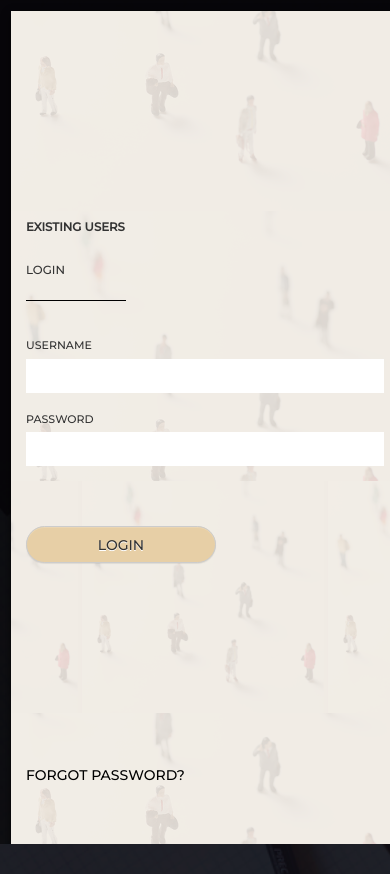
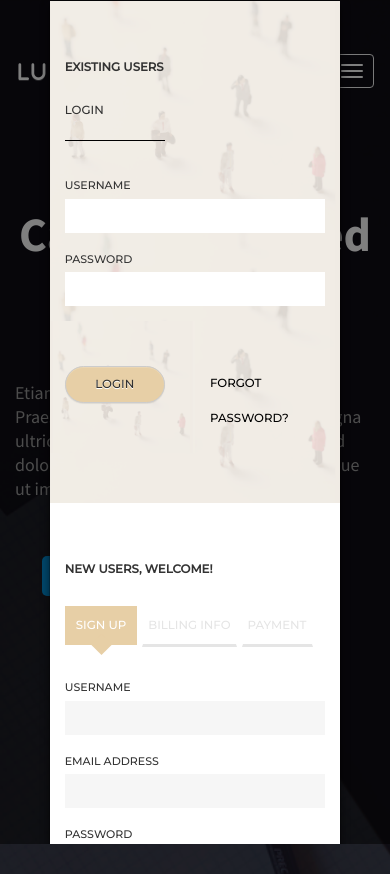
Before and after one commit to InnaShtepa95/LUCID_1, a plain HTML site: page index.html in a window 390 px wide. Both pictures are taken after a click on the link "DOWNLOAD NOW". Drawn offline with nearby package versions, Linux system fonts and the light colour scheme.

Commit message:
add tablet vers

```diff
--- a/css/style_preproc.scss
+++ b/css/style_preproc.scss
@@ -296,10 +296,24 @@ a:focus {
 /************************************/
 
 #myModal {
+  padding-left: 0;
+
   .modal-dialog {
     width: 100%;
 
     max-width: 1170px;
+    @include max-screen(1199px) {
+      max-width: 970px;
+    }
+    @include max-screen(992px) {
+      max-width: 750px;
+    }
+    @include max-screen(767px) {
+      max-width: 500px;
+      width: 75%;
+      margin: auto;
+    }
+
   }
   .modal-content {
     .modal-body {
@@ -309,12 +323,18 @@ a:focus {
         .row {
 
           .col-sm-6 {
+            @include max-screen(768px) {
+              padding-top: 50px;
+            }
             padding-top: 200px;
             &:first-of-type {
               background-image: url("../images/backg_people.png");
               background-size: contain;
               background-position: bottom;
               background-color: #eeeae3;
+              @include max-screen(768px) {
+                padding-bottom: 50px;
+              }
               padding-bottom: 150px;
               .left_modal {
                 max-width: 450px;
@@ -362,6 +382,10 @@ a:focus {
                 .col-sm-6 {
                   padding-top: 45px;
                   button {
+                    @include max-screen(992px) {
+                      width: 100px;
+                    }
+                    font-size: 11.76px;
                     text-transform: uppercase;
                     background: #e7cfa6;
                     border-radius: 20px;
@@ -369,9 +393,11 @@ a:focus {
                     width: 190px;
                   }
                   a {
+
                     padding-top: 15px;
                     line-height: 35px;
                     color: black;
+                    font-size: 11.76px;
                   }
                 }
               }
@@ -486,6 +512,11 @@ a:focus {
 }
 
 .nav-tabs > li > a {
+  @include max-screen(466px) {
+    padding-left: 5px;
+    padding-right: 5px;
+    margin-right: 5px;
+  }
   border-bottom: solid 3px var(--tab-text-color);
   padding-left: 10px;
   padding-right: 10px;
@@ -493,19 +524,16 @@ a:focus {
   color: var(--tab-text-color);
   background-color: transparent;
   border-radius: 0;
-  margin-left: 20px;
+  margin-left: 0px;
+  margin-right: 20px;
+
   &:hover {
     background-color: transparent;
 
   }
 }
 
-.nav-tabs > li > a {
-  margin-left: 0px;
-  margin-right: 20px;
-}
-
-/**************************************/
+/******************ANIMATION BLOCK********************/
 .move_block {
   width: 20px;
   height: 20px;
@@ -628,7 +656,7 @@ a:focus {
   color: transparent;
   z-index: 12;
   animation-name: welcome;
-   animation-delay: 1.1s;
+  animation-delay: 1.1s;
 
   animation-duration: 3s;
 
@@ -663,7 +691,7 @@ a:focus {
   75% {
     top: 40%;
     left: 40%;
-    font-size:0px;
+    font-size: 0px;
 
   }
   100% {
--- a/index.html
+++ b/index.html
@@ -57,10 +57,10 @@
 
                                     <div class="row">
 
-                                        <div class="col-sm-6">
+                                        <div class="col-sm-6 col-xs-6">
                                             <button type="submit" class="btn btn-default">Login</button>
                                         </div>
-                                        <div class="col-sm-6"><a href="#">Forgot password?</a></div>
+                                        <div class="col-sm-6 col-xs-6"><a href="#">Forgot password?</a></div>
 
                                     </div>
                                 </form>
@@ -127,7 +127,7 @@
     </div>
 </div>
 <!-- Modal -->
-<!--Square-->
+<!--Square-
  <div class="move_block ">
 
  </div>
```
Also changed, not shown: css/style_preproc.css, 1 other file.
